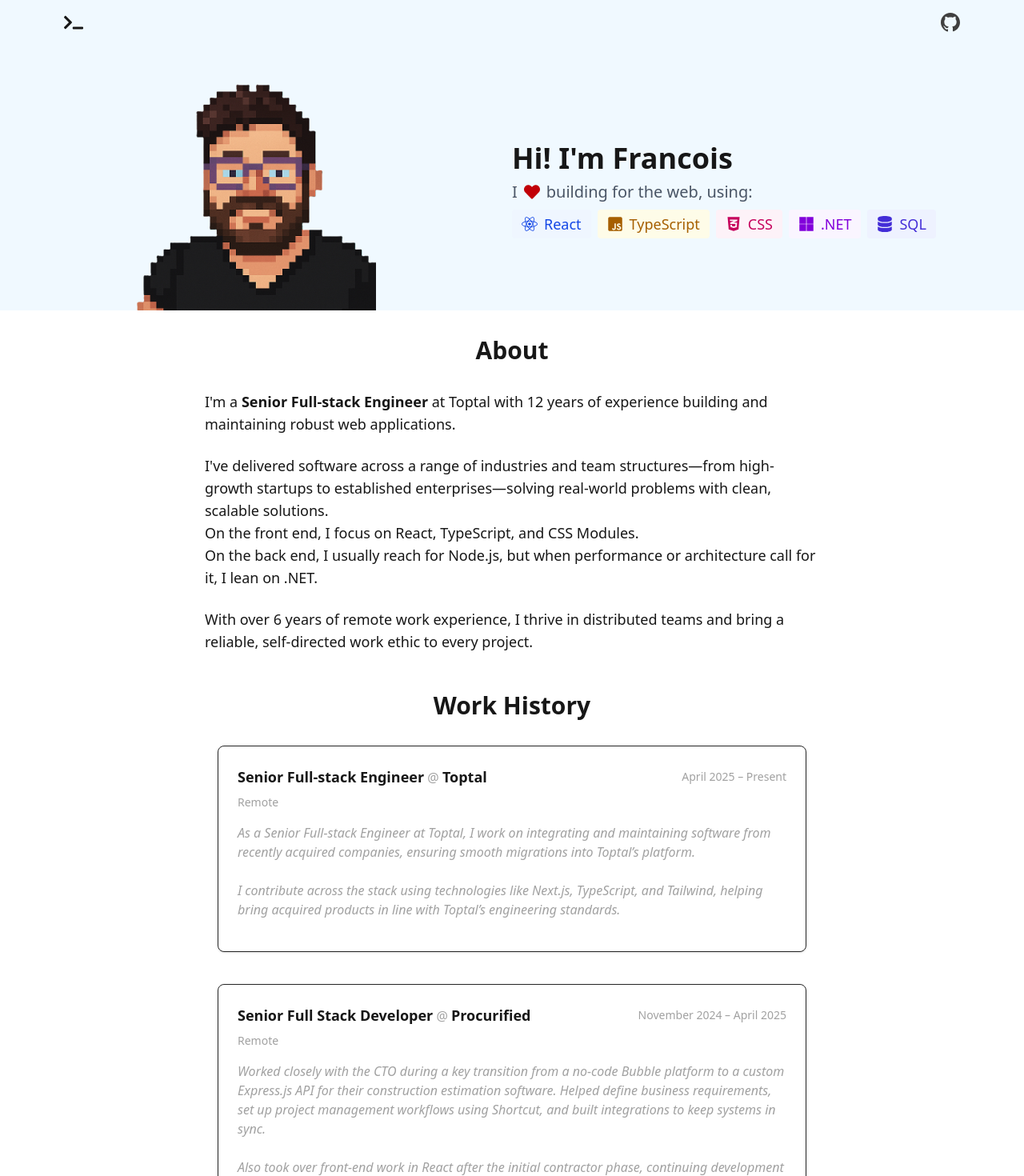
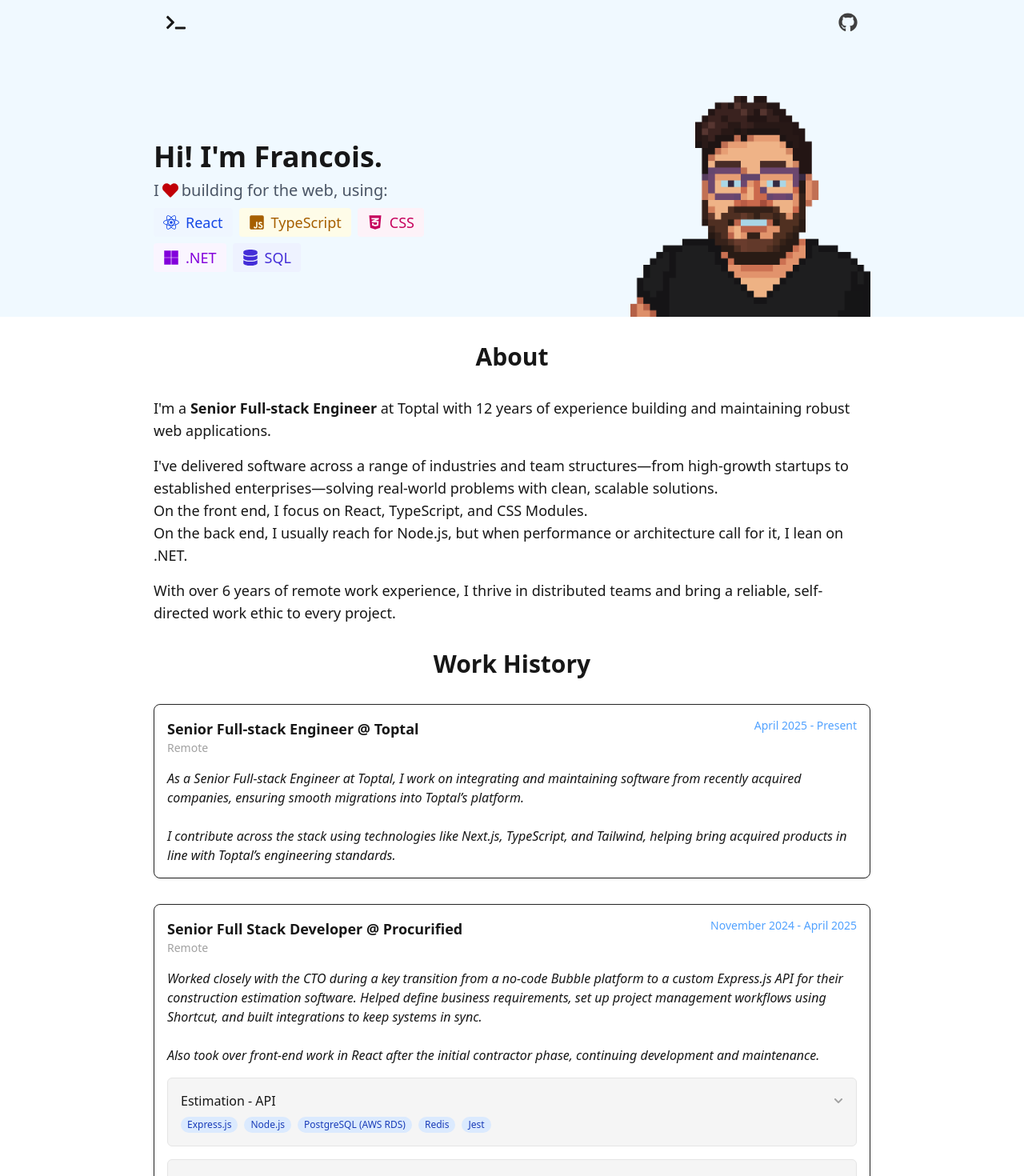
Before and after one commit to fjlaubscher/website, a Next.js app: page / in a window 1280 px wide. Shown: the top 1470 px of the page at 80% size. Built offline with nearby package versions, Linux system fonts and the light colour scheme.

Commit message:
Remove redundant styles and update me.png, thanks Ed

```diff
--- a/package.json
+++ b/package.json
@@ -23,5 +23,6 @@
     "prettier": "^3.5.3",
     "tailwindcss": "^4",
     "typescript": "^5"
-  }
+  },
+  "packageManager": "yarn@1.22.22+sha512.a6b2f7906b721bba3d67d4aff083df04dad64c399707841b7acf00f6b133b7ac24255f2652fa22ae3534329dc6180534e98d17432037ff6fd140556e2bb3137e"
 }
--- a/src/app/page.tsx
+++ b/src/app/page.tsx
@@ -3,9 +3,9 @@
 export default function Home() {
   return (
     <>
-      <section className="max-w-3xl mx-auto text-lg space-y-6">
+      <section className="w-full max-w-4xl mx-auto text-lg mb-8">
         <h2 className="text-3xl font-bold mb-8 w-full text-center">About</h2>
-        <p>
+        <p className="mb-4">
           I'm a{' '}
           <span className="font-semibold text-primary-light dark:text-primary-dark">
             Senior Full-stack Engineer
@@ -13,7 +13,7 @@
           at Toptal with 12 years of experience building and maintaining robust
           web applications.
         </p>
-        <p>
+        <p className="mb-4">
           I've delivered software across a range of industries and team
           structures—from high-growth startups to established
           enterprises—solving real-world problems with clean, scalable
@@ -29,7 +29,10 @@
           teams and bring a reliable, self-directed work ethic to every project.
         </p>
       </section>
-      <WorkHistory />
+      <section className="w-full max-w-4xl mx-auto">
+        <h2 className="text-3xl font-bold mb-8 w-full text-center">Work History</h2>
+        <WorkHistory />
+      </section>
     </>
   );
 }
--- a/src/components/header.tsx
+++ b/src/components/header.tsx
@@ -1,12 +1,12 @@
 'use client';
 
-import { FaTerminal } from 'react-icons/fa';
 import Link from 'next/link';
+import { FaTerminal, FaGithub } from 'react-icons/fa';
 
 export default function Header() {
   return (
     <header className="bg-sky-50 text-neutral-900 dark:bg-gray-900 dark:text-neutral-100 shadow">
-      <nav className="p-4 flex items-center justify-between max-w-6xl mx-auto">
+      <nav className="p-4 w-full max-w-4xl flex items-center justify-between mx-auto">
         <Link
           href="/"
           className="flex items-center gap-2 text-primary-light hover:text-primary-dark dark:text-primary-dark dark:hover:text-primary-light"
@@ -20,14 +20,7 @@
           className="ml-auto text-neutral-700 dark:text-neutral-200 hover:text-primary-light dark:hover:text-primary-dark transition-colors flex items-center gap-2"
           aria-label="GitHub"
         >
-          <svg
-            viewBox="0 0 24 24"
-            fill="currentColor"
-            className="w-6 h-6"
-            aria-hidden="true"
-          >
-            <path d="M12 0C5.37 0 0 5.37 0 12c0 5.3 3.438 9.8 8.205 11.387.6.113.82-.263.82-.582 0-.288-.012-1.243-.017-2.25-3.338.726-4.042-1.61-4.042-1.61-.546-1.387-1.333-1.756-1.333-1.756-1.09-.745.083-.729.083-.729 1.205.085 1.84 1.237 1.84 1.237 1.07 1.834 2.807 1.304 3.492.997.108-.775.418-1.305.762-1.606-2.665-.304-5.466-1.332-5.466-5.931 0-1.31.468-2.381 1.236-3.221-.124-.303-.535-1.523.117-3.176 0 0 1.008-.322 3.3 1.23.957-.266 1.984-.399 3.003-.404 1.018.005 2.046.138 3.006.404 2.289-1.552 3.295-1.23 3.295-1.23.653 1.653.242 2.873.119 3.176.77.84 1.235 1.911 1.235 3.221 0 4.609-2.804 5.625-5.475 5.921.43.372.823 1.102.823 2.222 0 1.606-.015 2.898-.015 3.293 0 .322.216.699.825.58C20.565 21.796 24 17.297 24 12c0-6.63-5.37-12-12-12z" />
-          </svg>
+          <FaGithub className="text-2xl" />
         </a>
       </nav>
     </header>
--- a/src/components/hero.tsx
+++ b/src/components/hero.tsx
@@ -1,6 +1,6 @@
 import Image from 'next/image';
-import { FaHeart } from 'react-icons/fa';
 import {
+  FaHeart,
   FaReact,
   FaCss3Alt,
   FaJsSquare,
@@ -10,17 +10,18 @@
 
 const Hero = () => {
   return (
-    <section className="relative flex flex-col md:flex-row items-center justify-center pt-8 pb-0 md:pb-0 text-center bg-sky-50 dark:bg-gray-900 overflow-hidden min-h-[340px] md:min-h-0">
-      {/* Text above image on mobile, right on desktop */}
-      <div className="z-10 relative w-full md:w-1/2 flex flex-col items-center md:items-start order-1 md:order-2 mb-8 md:mb-0">
-        <h1 className="text-4xl font-bold mb-2 text-center md:text-left w-full">
-          Hi! I'm Francois
+    <section className="w-full flex flex-col md:flex-row items-center justify-center pt-16 pb-0 text-center bg-sky-50 dark:bg-gray-900">
+      <div className="w-full max-w-4xl flex flex-col md:flex-row items-center justify-center md:justify-between gap-16">
+        <div className="flex flex-col items-center">
+          <h1 className="w-full text-4xl font-bold text-center md:text-left mb-2">
+            Hi! I'm Francois.
           </h1>
-        <div className="flex flex-col items-center md:items-start w-full">
-          <div className="flex flex-wrap items-center gap-2 text-xl text-gray-600 dark:text-gray-300 text-center md:text-left w-full justify-center md:justify-start">
-            I <FaHeart className="fill-red-700" /> building for the web, using:
+          <div className="w-full flex flex-col items-center">
+            <div className="w-full flex flex-wrap items-center justify-center md:justify-start gap-1 text-xl text-gray-600 dark:text-gray-300 mb-2">
+              I <FaHeart className="fill-red-700" /> building for the web,
+              using:
             </div>
-          <ul className="flex flex-wrap justify-center md:justify-start items-center gap-2 text-lg font-medium m-0 p-0 list-none w-full mt-2">
+            <ul className="flex flex-wrap items-center justify-center md:justify-start gap-2 text-lg font-medium m-0 p-0 list-none w-full max-w-sm">
               <li className="flex items-center gap-2 px-3 py-1 rounded bg-blue-50 dark:bg-blue-900 text-blue-700 dark:text-blue-200">
                 <FaReact className="text-xl" /> React
               </li>
@@ -39,18 +40,13 @@
             </ul>
           </div>
         </div>
-      {/* Image on left (desktop), below text on mobile, anchored bottom on both */}
-      <div className="w-full flex justify-center md:justify-center md:w-1/2 order-2 md:order-1 relative md:h-[300px]">
-        <div className="flex justify-center w-full md:w-auto md:absolute md:inset-x-0 md:bottom-0">
         <Image
           src="/me.png"
           alt="Francois profile illustration"
           width={300}
           height={300}
           priority
-            className="border-none bg-transparent shadow-none"
         />
-        </div>
       </div>
     </section>
   );
--- a/src/components/layout.tsx
+++ b/src/components/layout.tsx
@@ -12,7 +12,7 @@
     <div className="flex flex-col min-h-screen font-sans bg-white text-neutral-900 dark:bg-neutral-900 dark:text-neutral-100">
       <Header />
       <Hero />
-      <main className="flex-grow px-4 py-8 max-w-6xl mx-auto w-full">
+      <main className="flex-grow px-4 py-8">
         {children}
       </main>
       <Footer />
--- a/src/components/project-card.tsx
+++ b/src/components/project-card.tsx
@@ -4,9 +4,10 @@
 
 const ProjectCard = ({ project }: { project: Website.WorkProject }) => {
   const [isOpen, setIsOpen] = useState(false);
+
   return (
     <li
-      className="bg-transparent sm:bg-neutral-100 dark:bg-transparent sm:dark:bg-neutral-800 rounded-md p-2 sm:p-4 border-0 sm:border border-neutral-200 dark:border-neutral-700 shadow-none cursor-pointer"
+      className="bg-neutral-100 dark:bg-neutral-800 rounded-md p-4 border border-neutral-200 dark:border-neutral-700 cursor-pointer"
       onClick={() => setIsOpen((prev) => !prev)}
       aria-expanded={isOpen}
       tabIndex={0}
@@ -48,7 +49,7 @@
         style={{ pointerEvents: isOpen ? 'auto' : 'none' }}
         aria-hidden={!isOpen}
       >
-        <div className="text-sm text-neutral-400 dark:text-neutral-400 mb-1 sm:mb-2">
+        <div className="text-sm text-neutral-400 dark:text-neutral-400">
           {project.description}
         </div>
       </div>
--- a/src/components/work-history.tsx
+++ b/src/components/work-history.tsx
@@ -4,50 +4,41 @@
 
 const WorkHistory = () => {
   return (
-    <section className="max-w-3xl mx-auto px-2 sm:px-4 py-8 sm:py-12">
-      <h2 className="text-3xl font-bold mb-8 sm:mb-8 text-center text-neutral-900 dark:text-neutral-100">
-        Work History
-      </h2>
-      <ul className="space-y-6 sm:space-y-10">
+    <ul className="flex flex-col gap-8">
       {workData.map((job: Website.WorkHistory, idx) => (
         <li
           key={idx}
-            className="border border-neutral-800 rounded-lg p-3 sm:p-6 shadow bg-white dark:bg-neutral-900 dark:border-neutral-700"
+          className="flex flex-col gap-4 border border-neutral-800 rounded-lg p-4 shadow bg-white dark:bg-neutral-900 dark:border-neutral-700"
         >
-            <div className="flex flex-col md:flex-row md:items-center md:justify-between mb-1 sm:mb-2">
-              <div>
+          <div className="flex flex-col md:flex-row md:items-start md:justify-between">
+            <div className="flex flex-col">
               <span className="text-lg font-semibold text-neutral-900 dark:text-neutral-100">
-                  {job.role}
+                {job.role} @ {job.employer}
               </span>
-                <span className="text-neutral-400 dark:text-neutral-400">
-                  {' '}
-                  @{' '}
-                </span>
-                <span className="text-lg font-semibold text-neutral-900 dark:text-neutral-100">
-                  {job.employer}
-                </span>
-              </div>
-              <div className="text-sm text-neutral-400 dark:text-neutral-400 mt-1 md:mt-0">
-                {job.from} – {job.to || 'Present'}
+              <div className="hidden text-sm text-neutral-400 dark:text-neutral-400 md:block">
+                {job.location}
               </div>
             </div>
-            <div className="text-sm text-neutral-400 dark:text-neutral-400 mb-2 sm:mb-4">
+            <div className="flex flex-col">
+              <div className="text-sm text-blue-400 dark:text-blue-400">
+                {job.from} - {job.to}
+              </div>
+              <div className="text-sm text-neutral-400 dark:text-neutral-400 md:hidden">
                 {job.location}
               </div>
-            {job.blurb && (
-              <div className="mb-2 sm:mb-4 text-base text-neutral-400 dark:text-neutral-400 italic whitespace-pre-line">
-                {job.blurb}
             </div>
-            )}
-            <ul className="space-y-3 sm:space-y-6">
+          </div>
+          <p className="italic whitespace-pre-line">{job.blurb}</p>
+          {job.projects.length > 0 ? (
+            <ul className="flex flex-col gap-4">
               {job.projects.map((project, pIdx) => (
                 <ProjectCard key={pIdx} project={project} />
               ))}
             </ul>
+          ) : null}
         </li>
       ))}
     </ul>
-    </section>
   );
 };
 
--- a/types/website.d.ts
+++ b/types/website.d.ts
@@ -13,7 +13,7 @@
 
   interface WorkHistory {
     from: string;
-    to?: string;
+    to: string;
     employer: string;
     location: string;
     role: string;
```
Also changed, not shown: public/me.png. Lines whose indentation alone changed are shown as unchanged.
